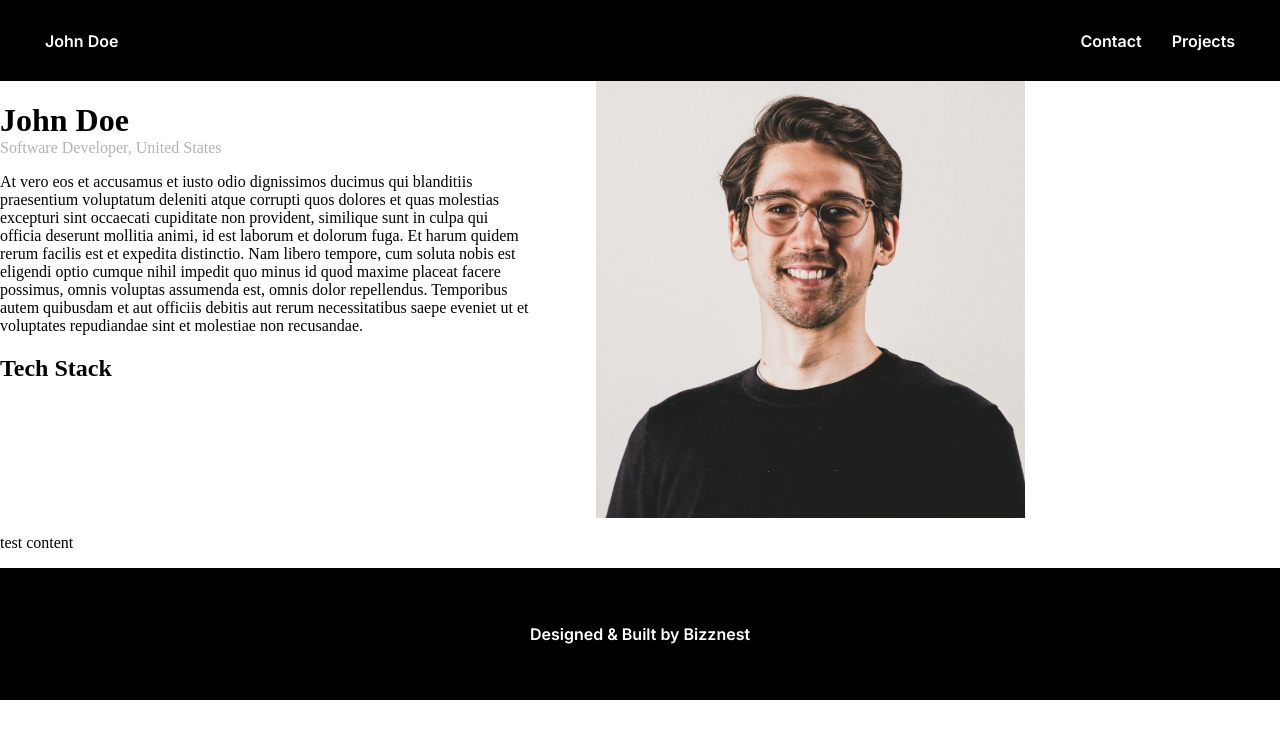
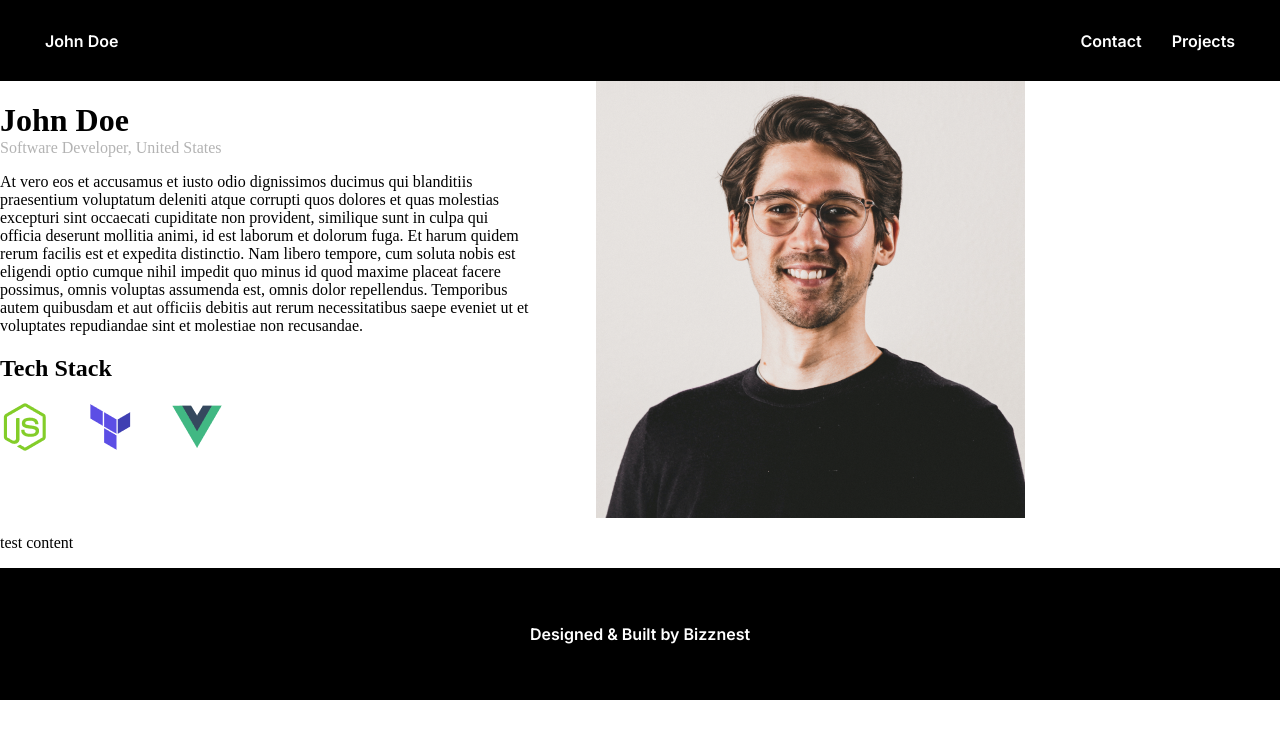
Before and after one commit to BizzNEST/collaboration-repository-c, a plain HTML site: page index.html in a window 1280 px wide. Drawn offline with Linux system fonts and the light colour scheme.

Commit message:
feat(index, css): implement tech stack icons

```diff
--- a/css/style.css
+++ b/css/style.css
@@ -45,6 +45,10 @@ a:hover {
   gap: 4rem;
 }
 
+.gap-9 {
+  gap: 36px;
+}
+
 .color-gray {
   color: #b3b3b3;
 }
--- a/index.html
+++ b/index.html
@@ -20,9 +20,18 @@
         <div class="max-w-532px">
             <h1 class="mb-0">John Doe</h1>
             <p class="color-gray mt-0">Software Developer, United States</p>
-            <p>At vero eos et accusamus et iusto odio dignissimos ducimus qui blanditiis praesentium voluptatum deleniti atque corrupti quos dolores et quas molestias excepturi sint occaecati cupiditate non provident, similique sunt in culpa qui officia deserunt mollitia animi, id est laborum et dolorum fuga. Et harum quidem rerum facilis est et expedita distinctio. Nam libero tempore, cum soluta nobis est eligendi optio cumque nihil impedit quo minus id quod maxime placeat facere possimus, omnis voluptas assumenda est, omnis dolor repellendus. Temporibus autem quibusdam et aut officiis debitis aut rerum necessitatibus saepe eveniet ut et voluptates repudiandae sint et molestiae non recusandae.</p>
+            <p>At vero eos et accusamus et iusto odio dignissimos ducimus qui blanditiis praesentium voluptatum deleniti
+                atque corrupti quos dolores et quas molestias excepturi sint occaecati cupiditate non provident,
+                similique sunt in culpa qui officia deserunt mollitia animi, id est laborum et dolorum fuga. Et harum
+                quidem rerum facilis est et expedita distinctio. Nam libero tempore, cum soluta nobis est eligendi optio
+                cumque nihil impedit quo minus id quod maxime placeat facere possimus, omnis voluptas assumenda est,
+                omnis dolor repellendus. Temporibus autem quibusdam et aut officiis debitis aut rerum necessitatibus
+                saepe eveniet ut et voluptates repudiandae sint et molestiae non recusandae.</p>
             <h2>Tech Stack</h2>
-            <div><img src="" alt=""><img src="" alt=""><img src="" alt=""></div>
+            <div class="gap-9 flex">
+                <img src="nodejs-original 1.png" alt="">
+                <img src="terraform-original 1.png" alt=""><img src="vuejs-original 1.png" alt="">
+            </div>
         </div>
         <img src="alexander-hipp-iEEBWgY_6lA-unsplash 1.png" alt="John Doe Image">
     </div>
@@ -32,5 +41,6 @@
     <footer>
         <p><a href="https://my-bizznest-app.netlify.app">Designed & Built by Bizznest<a></p>
     </footer>
-    </body>
+</body>
+
 </html>
```
